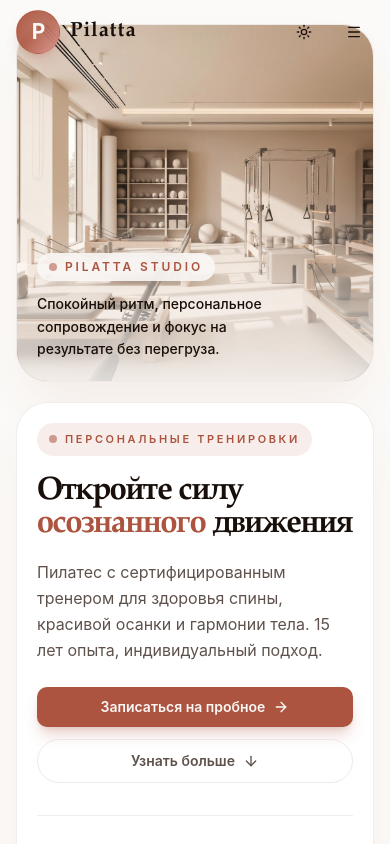
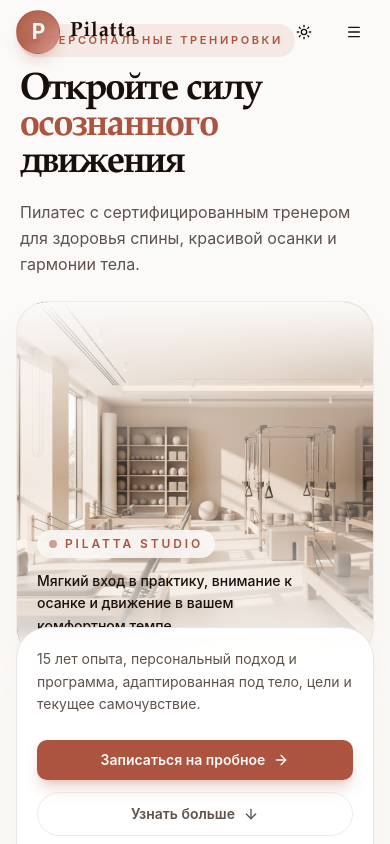
Before and after one commit to robertmaxworkuk/v0-pilates-studio-website, a Next.js app: page / in a window 390 px wide. Shown: the top 844 px of the page. Built offline with nearby package versions, Linux system fonts and the light colour scheme.

Commit message:
Refine mobile hero flow

```diff
--- a/components/sections/hero-section.tsx
+++ b/components/sections/hero-section.tsx
@@ -40,8 +40,27 @@ export function HeroSection() {
       {/* Content */}
       <div className="relative z-10 mx-auto flex max-w-7xl items-center px-4 pt-6 pb-12 sm:px-6 md:min-h-screen md:px-8 md:py-16">
         <div ref={contentRef} className="w-full max-w-2xl md:py-20">
-          <div className="mb-5 md:hidden">
-            <div className="relative overflow-hidden rounded-[2rem] border border-border/60 bg-card shadow-2xl shadow-primary/10">
+          <div className="md:hidden">
+            <div className="px-1">
+              <div className="mb-4 inline-flex items-center gap-2 rounded-full bg-primary/10 px-3 py-2">
+                <span className="h-2 w-2 rounded-full bg-primary animate-pulse" />
+                <span className="text-[11px] font-semibold uppercase tracking-[0.24em] text-primary">
+                  Персональные тренировки
+                </span>
+              </div>
+
+              <h1 className="text-balance font-serif text-[2.35rem] font-semibold leading-[0.98] tracking-tight text-foreground">
+                Откройте силу{' '}
+                <span className="text-primary">осознанного</span>{' '}
+                движения
+              </h1>
+
+              <p className="mt-4 max-w-md text-base leading-relaxed text-muted-foreground text-pretty">
+                Пилатес с сертифицированным тренером для здоровья спины, красивой осанки и гармонии тела.
+              </p>
+            </div>
+
+            <div className="relative mt-6 overflow-hidden rounded-[2rem] border border-border/60 bg-card shadow-2xl shadow-primary/10">
               <ImagePlaceholder
                 src="/images/hero.jpg"
                 alt="Pilatta студия пилатеса"
@@ -49,7 +68,8 @@ export function HeroSection() {
                 className="h-full w-full object-cover"
                 priority
               />
-              <div className="absolute inset-0 bg-gradient-to-t from-background/85 via-background/10 to-transparent" />
+              <div className="absolute inset-0 bg-gradient-to-b from-background via-transparent to-transparent" />
+              <div className="absolute inset-0 bg-gradient-to-t from-background/95 via-background/10 to-transparent" />
               <div className="absolute inset-x-0 bottom-0 p-5">
                 <div className="inline-flex items-center gap-2 rounded-full bg-background/85 px-3 py-1.5 backdrop-blur-md">
                   <span className="h-2 w-2 rounded-full bg-primary animate-pulse" />
@@ -57,42 +77,73 @@ export function HeroSection() {
                     Pilatta studio
                   </span>
                 </div>
-                <p className="mt-3 max-w-[16rem] text-sm font-medium leading-relaxed text-foreground">
-                  Спокойный ритм, персональное сопровождение и фокус на результате без перегруза.
+                <p className="mt-3 max-w-[17rem] text-sm font-medium leading-relaxed text-foreground">
+                  Мягкий вход в практику, внимание к осанке и движение в вашем комфортном темпе.
                 </p>
+              </div>
+            </div>
+
+            <div className="-mt-8 relative z-10 rounded-[2rem] border border-border/70 bg-card/95 p-5 shadow-2xl shadow-primary/10 backdrop-blur-md">
+              <p className="text-sm leading-relaxed text-muted-foreground">
+                15 лет опыта, персональный подход и программа, адаптированная под тело, цели и текущее самочувствие.
+              </p>
+
+              <div className="mt-6 flex flex-col gap-3">
+                <CTAButton size="lg" className="w-full shrink-0 shadow-lg shadow-primary/25" />
+                <a
+                  href="#about"
+                  className="group inline-flex min-h-11 items-center justify-center gap-2 rounded-full border border-border/60 px-4 text-sm font-semibold text-muted-foreground transition-colors hover:text-foreground"
+                  onClick={(e) => {
+                    e.preventDefault()
+                    document.getElementById('about')?.scrollIntoView({ behavior: 'smooth' })
+                  }}
+                >
+                  <span>Узнать больше</span>
+                  <ArrowDown className="h-4 w-4 transition-transform group-hover:translate-y-0.5" />
+                </a>
+              </div>
+
+              <div className="mt-6 grid grid-cols-3 gap-3 border-t border-border/50 pt-5">
+                <div>
+                  <div className="font-serif text-xl font-semibold text-foreground">15+</div>
+                  <div className="mt-1 text-xs leading-snug text-muted-foreground">лет опыта</div>
+                </div>
+                <div>
+                  <div className="font-serif text-xl font-semibold text-foreground">1000+</div>
+                  <div className="mt-1 text-xs leading-snug text-muted-foreground">учеников</div>
+                </div>
+                <div>
+                  <div className="font-serif text-xl font-semibold text-foreground">10+</div>
+                  <div className="mt-1 text-xs leading-snug text-muted-foreground">программ</div>
+                </div>
               </div>
             </div>
           </div>
 
-          {/* Text card */}
-          <div className="rounded-[2rem] border border-border/50 bg-card/95 p-5 shadow-2xl shadow-primary/10 backdrop-blur-md sm:p-8 md:rounded-2xl md:bg-card/80 md:p-12">
-            {/* Tagline */}
-            <div className="mb-5 inline-flex items-center gap-2 rounded-full bg-primary/10 px-3 py-2 sm:px-4">
+          {/* Desktop text card */}
+          <div className="hidden rounded-2xl border border-border/50 bg-card/80 p-8 shadow-2xl backdrop-blur-md sm:p-10 md:block md:p-12">
+            <div className="mb-5 inline-flex items-center gap-2 rounded-full bg-primary/10 px-4 py-2">
               <span className="h-2 w-2 rounded-full bg-primary animate-pulse" />
-              <span className="text-[11px] font-semibold uppercase tracking-[0.24em] text-primary sm:text-sm sm:tracking-wider">
+              <span className="text-sm font-semibold uppercase tracking-wider text-primary">
                 Персональные тренировки
               </span>
             </div>
 
-            {/* Main Heading */}
-            <h1 className="text-balance font-serif text-[2rem] font-semibold leading-[1.05] tracking-tight text-foreground sm:text-4xl md:text-5xl lg:text-6xl">
+            <h1 className="text-balance font-serif text-4xl font-semibold leading-tight tracking-tight text-foreground md:text-5xl lg:text-6xl">
               Откройте силу{' '}
               <span className="text-primary">осознанного</span>{' '}
               движения
             </h1>
 
-            {/* Subtitle */}
-            <p className="mt-4 max-w-xl text-base leading-relaxed text-muted-foreground text-pretty sm:mt-6 sm:text-lg md:text-xl">
-              Пилатес с сертифицированным тренером для здоровья спины,
-              красивой осанки и гармонии тела. 15 лет опыта, индивидуальный подход.
+            <p className="mt-6 max-w-xl text-lg leading-relaxed text-muted-foreground text-pretty md:text-xl">
+              Пилатес с сертифицированным тренером для здоровья спины, красивой осанки и гармонии тела. 15 лет опыта, индивидуальный подход.
             </p>
 
-            {/* CTA */}
-            <div className="mt-6 flex flex-col gap-3 sm:mt-8 sm:flex-row sm:flex-wrap sm:items-center sm:gap-4">
-              <CTAButton size="lg" className="w-full shrink-0 shadow-lg shadow-primary/25 sm:w-auto" />
+            <div className="mt-8 flex items-center gap-4 flex-wrap">
+              <CTAButton size="lg" className="shadow-lg shadow-primary/25 shrink-0" />
               <a
                 href="#about"
-                className="group inline-flex min-h-11 items-center justify-center gap-2 rounded-full border border-border/60 px-4 text-sm font-semibold text-muted-foreground transition-colors hover:text-foreground shrink-0 sm:min-h-0 sm:justify-start sm:border-0 sm:px-0"
+                className="group inline-flex items-center gap-2 text-sm font-semibold text-muted-foreground transition-colors hover:text-foreground shrink-0"
                 onClick={(e) => {
                   e.preventDefault()
                   document.getElementById('about')?.scrollIntoView({ behavior: 'smooth' })
@@ -103,19 +154,18 @@ export function HeroSection() {
               </a>
             </div>
 
-            {/* Stats */}
-            <div className="mt-8 grid grid-cols-3 gap-3 border-t border-border/50 pt-6 sm:mt-10 sm:gap-6 sm:pt-8">
+            <div className="mt-10 grid grid-cols-3 gap-6 border-t border-border/50 pt-8">
               <div>
-                <div className="font-serif text-xl font-semibold text-foreground sm:text-2xl md:text-3xl">15+</div>
-                <div className="mt-1 text-xs leading-snug text-muted-foreground sm:text-sm">лет опыта</div>
+                <div className="font-serif text-2xl font-semibold text-foreground md:text-3xl">15+</div>
+                <div className="mt-1 text-sm text-muted-foreground">лет опыта</div>
               </div>
               <div>
-                <div className="font-serif text-xl font-semibold text-foreground sm:text-2xl md:text-3xl">1000+</div>
-                <div className="mt-1 text-xs leading-snug text-muted-foreground sm:text-sm">учеников</div>
+                <div className="font-serif text-2xl font-semibold text-foreground md:text-3xl">1000+</div>
+                <div className="mt-1 text-sm text-muted-foreground">учеников</div>
               </div>
               <div>
-                <div className="font-serif text-xl font-semibold text-foreground sm:text-2xl md:text-3xl">10+</div>
-                <div className="mt-1 text-xs leading-snug text-muted-foreground sm:text-sm">программ</div>
+                <div className="font-serif text-2xl font-semibold text-foreground md:text-3xl">10+</div>
+                <div className="mt-1 text-sm text-muted-foreground">программ</div>
               </div>
             </div>
           </div>
```
